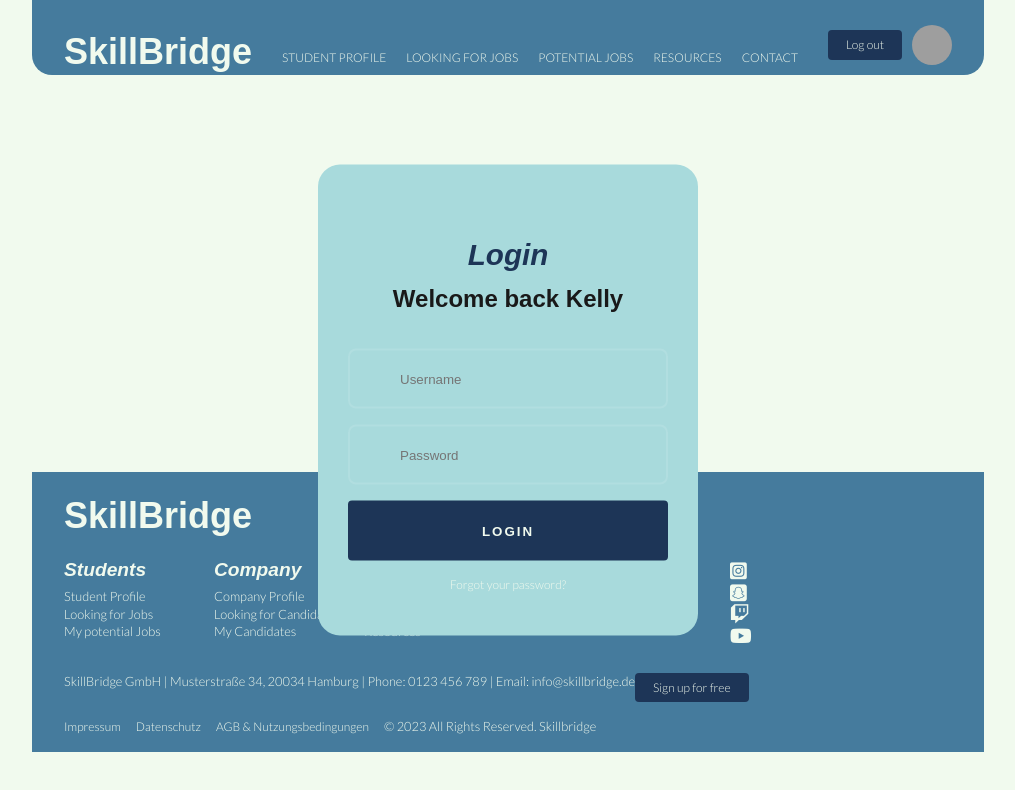
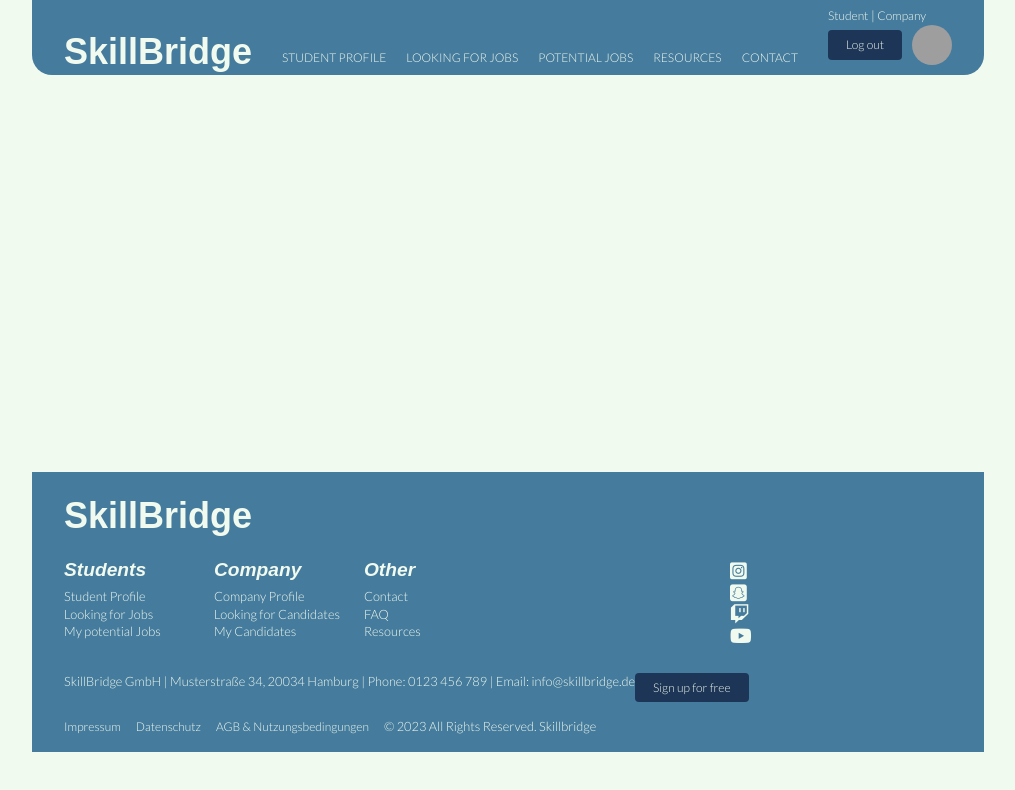
Before and after one commit to Akki-on-Rails/skill-bridge, a React (Create React App) app in the folder client/: page / in a window 1280 px wide. Shown: the top 790 px of the page, without its empty margins (132-1147 px from the left). Built offline with nearby package versions, Linux system fonts and the light colour scheme; grey boxes are pictures that could not be loaded; a web font is replaced by a local one.

Commit message:
added links for student/company switch

```diff
--- a/client/src/components/header.js
+++ b/client/src/components/header.js
@@ -23,6 +23,9 @@ const Header = () => {
         <a href="#">contact</a>
       </div>
       <div className={styles.login}>
+        <div className={styles.user_switch}>
+          <a href='#'>Student</a>  |  <a href='#'>Company</a>
+        </div>
         {/* here we need to insert user images dynamicly from DB */}
         {/* also we have to create a conditional: */}
         {/* if logged in show avatar and 'log out' */}
--- a/client/src/index.js
+++ b/client/src/index.js
@@ -4,6 +4,7 @@ import './index.scss';
 import LoginCard from './components/login-card';
 import Footer from './components/footer';
 import Header from './components/header';
+// import ImageComponent from './components/image-slider';
 import reportWebVitals from './reportWebVitals';
 
 const root = ReactDOM.createRoot(document.getElementById('root'));
@@ -12,7 +13,8 @@ root.render(
     <body>
       <div className={ 'body_wrapper' }>
         <Header />
-        <LoginCard />
+        {/* <LoginCard /> */}
+        {/* <ImageComponent /> */}
         <Footer />
       </div>
     </body>
```
